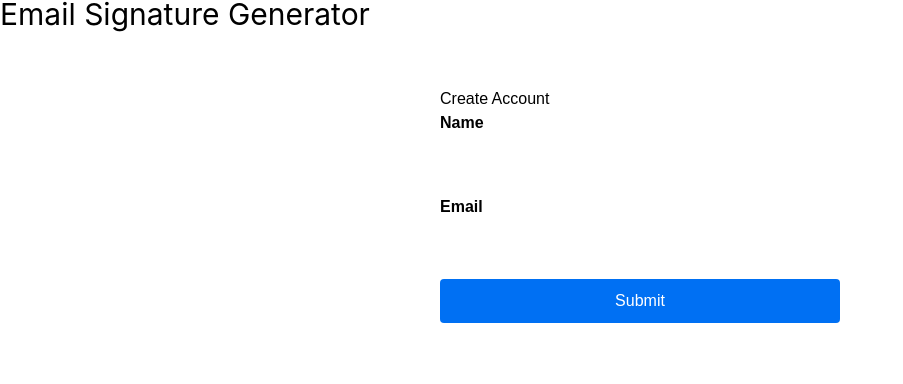
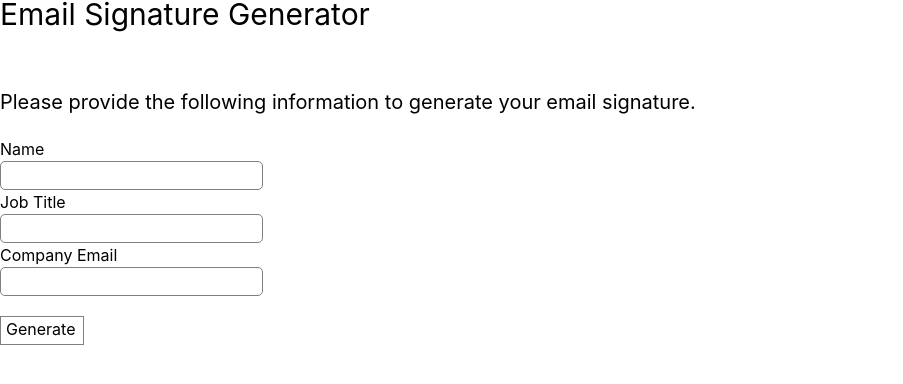
Before and after one commit to peegeetr/viterts-2026, a React (Vite) app: page /email-signature in a window 1280 px wide. Shown: the part 408-792 px from the top of the page, without its empty margins (0-903 px from the left). Built offline with nearby package versions, Linux system fonts and the light colour scheme.

Commit message:
done with email signature

```diff
--- a/src/components/email-signature-generator/EmailSignatureGenerator.tsx
+++ b/src/components/email-signature-generator/EmailSignatureGenerator.tsx
@@ -2,25 +2,7 @@ import React from "react";
 import { useQuery } from "@tanstack/react-query";
 import { GeneratedEmailSignature } from "./GeneratedEmailSignature";
 import type { ApiResponse, FormData } from "./emailSignatureTypes";
-import { FormEmailSignature } from "./FormEmailSignature";
-import { FormTest } from "./FormTest";
-
-// export interface ApiResponse {
-//   count: number;
-//   success: boolean;
-//   data: [
-//     {
-//       employee_photo: string;
-//       employee_work_email: string;
-//     },
-//   ];
-// }
-
-// interface FormData {
-//   name: string;
-//   jobTitle: string;
-//   email: string;
-// }
+import { useForm } from "@tanstack/react-form";
 
 export function EmailSignatureGenerator() {
   const [formData, setFormData] = React.useState<FormData>({
@@ -65,12 +47,6 @@ export function EmailSignatureGenerator() {
     enabled: false, // disable auto-fetching on mound and dependecy changes
   });
 
-  const handleSubmit = (e: React.SubmitEvent<HTMLFormElement>) => {
-    e.preventDefault();
-    if (!formData.email.trim()) return;
-    refetch();
-  };
-
   const handleChange = (e: React.ChangeEvent<HTMLInputElement>) => {
     const { name, value } = e.target;
 
@@ -78,6 +54,16 @@ export function EmailSignatureGenerator() {
       ...prev,
       [name]: value,
     }));
+  };
+
+  const curriedHandleChange =
+    (field: any) => (e: React.ChangeEvent<HTMLInputElement>) => {
+      const { name, value } = e.target;
+      setFormData((prev) => ({
+        ...prev,
+        [name]: value,
+      }));
+      field.handleChange(value);
     };
 
   const handleCopy = async () => {
@@ -110,6 +96,24 @@ export function EmailSignatureGenerator() {
     }
   };
 
+  // const handleSubmit = (e: React.SubmitEvent<HTMLFormElement>) => {
+  //   e.preventDefault();
+  //   if (!formData.email.trim()) return;
+  //   refetch();
+  // };
+
+  const { Field, handleSubmit } = useForm({
+    defaultValues: {
+      name: "",
+      jobTitle: "",
+      email: "",
+    },
+    onSubmit: async ({ value }) => {
+      console.log(value);
+      refetch();
+    },
+  });
+
   return (
     <div className="">
       <header
@@ -137,22 +141,40 @@ export function EmailSignatureGenerator() {
           marginTop: "50px",
         }}
       >
-        {/* <h2
+        <h2
           style={{
             fontSize: "20px",
           }}
         >
           Please provide the following information to generate your email
           signature.
-        </h2> */}
-        <FormTest />
-        {/* <FormEmailSignature /> */}
-        {/* <form onSubmit={handleSubmit} className="mt-5">
+        </h2>
+        <form
+          onSubmit={(e) => {
+            e.preventDefault();
+            handleSubmit();
+          }}
+          className="mt-5"
+        >
+          <Field
+            name="name"
+            validators={{
+              onBlur: ({ value }) =>
+                !value
+                  ? "Name is required."
+                  : value.length < 1
+                    ? "Name must be at least 3 characters"
+                    : undefined,
+            }}
+          >
+            {(field) => {
+              return (
+                <>
                   <label
                     style={{
                       display: "block",
                     }}
-            htmlFor="name"
+                    htmlFor={field.name}
                   >
                     Name
                   </label>
@@ -163,17 +185,45 @@ export function EmailSignatureGenerator() {
                       padding: "0 8px 3px 5px",
                       borderRadius: "5px",
                     }}
-            id="name"
+                    id={field.name}
                     type="text"
-            name="name"
-            value={formData.name}
-            onChange={handleChange}
+                    name={field.name}
+                    value={field.state.value}
+                    onBlur={field.handleBlur}
+                    onChange={curriedHandleChange(field)}
+                    // onChange={(e) => {
+                    //   const { name, value } = e.target;
+                    //   setFormData((prev) => ({
+                    //     ...prev,
+                    //     [name]: value,
+                    //   }));
+                    //   field.handleChange(value);
+                    // }}
                   />
+                  {field.state.meta.errors.length > 0 && (
+                    <em style={{ color: "red", fontSize: "12px" }}>
+                      {field.state.meta.errors.join(", ")}
+                    </em>
+                  )}
+                </>
+              );
+            }}
+          </Field>
+          <Field
+            name="jobTitle"
+            validators={{
+              onBlur: ({ value }) =>
+                !value ? "Job title is required." : undefined,
+            }}
+          >
+            {(field) => {
+              return (
+                <>
                   <label
                     style={{
                       display: "block",
                     }}
-            htmlFor="job-title"
+                    htmlFor={field.name}
                   >
                     Job Title
                   </label>
@@ -184,17 +234,36 @@ export function EmailSignatureGenerator() {
                       padding: "0 8px 3px 5px",
                       borderRadius: "5px",
                     }}
-            id="job-title"
+                    id={field.name}
                     type="text"
-            name="jobTitle"
-            value={formData.jobTitle}
-            onChange={handleChange}
+                    name={field.name}
+                    value={field.state.value}
+                    onBlur={field.handleBlur}
+                    onChange={curriedHandleChange(field)}
                   />
+                  {field.state.meta.errors.length > 0 && (
+                    <em style={{ color: "red", fontSize: "12px" }}>
+                      {field.state.meta.errors.join(", ")}
+                    </em>
+                  )}
+                </>
+              );
+            }}
+          </Field>
+          <Field
+            name="email"
+            validators={{
+              onBlur: ({ value }) => !value && "Email is required",
+            }}
+          >
+            {(field) => {
+              return (
+                <>
                   <label
                     style={{
                       display: "block",
                     }}
-            htmlFor="email"
+                    htmlFor={field.name}
                   >
                     Company Email
                   </label>
@@ -205,12 +274,21 @@ export function EmailSignatureGenerator() {
                       padding: "0 8px 3px 5px",
                       borderRadius: "5px",
                     }}
-            id="email"
+                    id={field.name}
                     type="email"
-            name="email"
-            value={formData.email}
-            onChange={handleChange}
+                    name={field.name}
+                    value={field.state.value}
+                    onChange={curriedHandleChange(field)}
                   />
+                  {field.state.meta.errors.length > 0 && (
+                    <em style={{ color: "red", fontSize: "12px" }}>
+                      {field.state.meta.errors.join(", ")}
+                    </em>
+                  )}
+                </>
+              );
+            }}
+          </Field>
           <button
             type="submit"
             style={{
@@ -222,7 +300,7 @@ export function EmailSignatureGenerator() {
           >
             {isFetching ? "Please wait..." : "Generate"}
           </button>
-        </form> */}
+        </form>
       </section>
       {/* Generated section */}
       {/* Loader */}
@@ -234,6 +312,7 @@ export function EmailSignatureGenerator() {
             marginTop: "40px",
             padding: "20px",
             borderRadius: "10px",
+            width: "800px",
           }}
         >
           <p>Processing...</p>
@@ -243,7 +322,12 @@ export function EmailSignatureGenerator() {
       {data && !isFetching && data?.count > 0 && (
         <>
           <div ref={contentRef}>
-            <GeneratedEmailSignature />
+            <GeneratedEmailSignature
+              name={formData.name}
+              jobTitle={formData.jobTitle}
+              email={formData.email}
+              photo={data.data[0].employee_photo}
+            />
           </div>
           {/* Action to copy */}
           <div
@@ -262,176 +346,16 @@ export function EmailSignatureGenerator() {
             </button>
           </div>
         </>
-        // <section
-        //   style={{
-        //     marginTop: "40px",
-        //     backgroundColor: "#f3f5f6",
-        //     borderRadius: "1rem",
-        //     fontSize: "14px",
-        //     padding: "25px",
-        //   }}
-        // >
-        //   <div ref={contentRef}>
-        //     {/* Signature left info */}
-        //     <div
-        //       style={{
-        //         display: "flex",
-        //         gap: "20px",
-        //       }}
-        //     >
-        //       <img
-        //         style={{
-        //           borderRadius: "9999px",
-        //           width: "6rem",
-        //           height: "6rem",
-        //         }}
-        //         src={
-        //           data.data?.[0]?.employee_photo === ""
-        //             ? `${imgUrl}/${data.data?.[0]?.employee_photo}`
-        //             : `${imgUrl}/${data.data?.[0]?.employee_photo}`
-        //         }
-        //         alt="employee headshot"
-        //       />
-
-        //       <div style={{ lineHeight: "22px" }}>
-        //         <span style={{ fontWeight: "600" }}>{formData.name}</span>
-        //         <br />
-        //         <span>{formData.jobTitle}</span>
-        //         <img
-        //           style={{ width: "130px", height: "30px", marginTop: "5px" }}
-        //           src={`${imgUrl}/fbs-logo-FBS001.png`}
-        //           alt="fbs company logo"
-        //         />
-        //       </div>
-        //       {/* Signature right info */}
-        //       <div
-        //         style={{
-        //           borderLeft: "3px solid gray",
-        //           paddingLeft: "20px",
-        //           height: "90px",
-        //           lineHeight: "22px",
-        //         }}
-        //       >
-        //         <div
-        //           style={{
-        //             display: "flex",
-        //             gap: "10px",
-        //             alignItems: "center",
-        //           }}
-        //         >
-        //           <img
-        //             src="https://demo.frontlinebusiness.com.ph/dev/signature/img/mail.png"
-        //             alt="email icon"
-        //             style={{
-        //               width: "12px",
-        //               height: "12px",
-        //             }}
-        //           />
-        //           <span>{data.data?.[0]?.employee_work_email}</span>
-        //         </div>
-        //         <div
-        //           style={{
-        //             display: "flex",
-        //             gap: "10px",
-        //             alignItems: "center",
-        //           }}
-        //         >
-        //           <img
-        //             src="https://demo.frontlinebusiness.com.ph/dev/signature/img/globe.png"
-        //             alt="web icon"
-        //             style={{ width: "12px", height: "12px" }}
-        //           />
-        //           <span>frontlinebusiness.com.ph/</span>
-        //         </div>
-        //         <div
-        //           style={{
-        //             display: "flex",
-        //             gap: "10px",
-        //             alignItems: "center",
-        //           }}
-        //         >
-        //           <img
-        //             src="https://demo.frontlinebusiness.com.ph/dev/signature/img/phone.png"
-        //             alt="moible icon"
-        //             style={{ width: "12px", height: "12px" }}
-        //           />
-        //           <span>(+63) 927 168 6810</span>
-        //         </div>
-        //         <div
-        //           style={{
-        //             display: "flex",
-        //             gap: "10px",
-        //             alignItems: "center",
-        //           }}
-        //         >
-        //           <img
-        //             src="https://demo.frontlinebusiness.com.ph/dev/signature/img/phone.png"
-        //             alt="landline icon"
-        //             style={{ width: "12px", height: "12px" }}
-        //           />
-        //           <span>(049) 530-2112</span>
-        //         </div>
-        //       </div>
-        //     </div>
-        //     {/* Confidentiality Notice */}
-        //     <div
-        //       style={{
-        //         marginTop: "40px",
-        //       }}
-        //     >
-        //       <p
-        //         style={{
-        //           fontSize: "11px",
-        //         }}
-        //       >
-        //         <span
-        //           style={{
-        //             color: "#60a5fa",
-        //           }}
-        //         >
-        //           CONFIDENTIALITY NOTICE:{" "}
-        //         </span>
-        //         The contents of this email message and any attachments are
-        //         intended solely for the addressee(s) and may contain
-        //         confidential and/or privileged information and may be legally
-        //         protected from disclosure. If you are not the intended recipient
-        //         of this message or their agent, or if this message has been
-        //         addressed to you in error, please immediately alert the sender
-        //         by reply email and then delete this message and any attachments.
-        //         If you are not the intended recipient, you are hereby notified
-        //         that any use, dissemination, copying, or storage of this message
-        //         or its attachments is strictly prohibited.
-        //       </p>
-        //     </div>
-        //   </div>
-
-        //   {/* Action to copy */}
-        //   <div
-        //     style={{
-        //       marginTop: "20px",
-        //     }}
-        //   >
-        //     <button
-        //       onClick={handleCopy}
-        //       style={{
-        //         border: "1px solid gray",
-        //         padding: "0 5px 3px 5px",
-        //       }}
-        //     >
-        //       {copied ? "Copied!" : "Copy"}
-        //     </button>
-        //   </div>
-        // </section>
       )}
       {/* Error */}
       {isError && !isFetching && (
-        <div className="mt-10 p-5 bg-[#f3f5f6] rounded-2xl text-red-700">
+        <div className="mt-10 p-5 bg-[#f3f5f6] rounded-2xl text-red-700 w-[800px]">
           Error loading data: {error.message}
         </div>
       )}
       {/* Email not exist */}
       {data && !isFetching && data?.count === 0 && (
-        <div className="mt-10 p-5 bg-[#f3f5f6] rounded-2xl text-red-700">
+        <div className="mt-10 p-5 bg-[#f3f5f6] rounded-2xl text-red-700 w-[800px]">
           <p>Email does not exist. Please use the provided company email.</p>
         </div>
       )}
--- a/src/components/email-signature-generator/FormEmailSignature.tsx
+++ b/src/components/email-signature-generator/FormEmailSignature.tsx
@@ -1,92 +1,4 @@
 import { useForm } from "@tanstack/react-form";
-import z from "zod";
-
-const formSchema = z.object({
-  name: z.string().min(1, "Required value."),
-  jobTitle: z.string().min(1, "Required value."),
-  email: z.email(),
-  // terms: z.boolean().refine((val) => val === true, {
-  //   message: "You must accept the terms and conditions",
-  // }),
-});
-
-type FieldProps<T extends string | number> = {
-  state: { value: T; meta: { errors: any[]; isTouched: boolean } };
-  handleChange: (value: T) => void;
-  handleBlur: () => void;
-};
-
-function TextField<T extends string | number>({
-  field,
-  type,
-  placeholder,
-  label,
-}: {
-  field: FieldProps<T>;
-  type?: string;
-  placeholder?: string;
-  label: string;
-}) {
-  const { errors, isTouched } = field.state.meta;
-  return (
-    <div>
-      <label className="block" htmlFor="name">
-        {label}
-      </label>
-      <input
-        className="border border-gray-400 rounded-md"
-        type={type}
-        value={field.state.value as string | number}
-        onChange={(e) =>
-          field.handleChange(
-            (type === "number"
-              ? Number(e.target.value)
-              : e.target.value) as Parameters<typeof field.handleChange>[0],
-          )
-        }
-        onBlur={field.handleBlur}
-        placeholder={placeholder}
-      />
-      {errors.length > 0 && isTouched && (
-        <span className="text-red-500">{errors[0]?.message}</span>
-      )}
-    </div>
-  );
-}
-
-// function CheckboxField<T extends boolean>({
-//   field,
-//   type,
-//   label,
-// }: {
-//   field: FieldProps<T>;
-//   type?: string;
-//   label: string;
-// }) {
-//   const { errors, isTouched } = field.state.meta;
-//   console.log(errors);
-//   return (
-//     <div>
-//       <label className="block" htmlFor="terms">
-//         {label}
-//       </label>
-//       <input
-//         className="border border-gray-400 rounded-md"
-//         type={type}
-//         checked={field.state.value} // Coerces undefined safely to a boolean structure
-//         onBlur={field.handleBlur}
-//         onChange={(e) =>
-//           field.handleChange(
-//             e.target.checked as Parameters<typeof field.handleChange>[0],
-//           )
-//         }
-//       />
-//       {errors.length > 0 && isTouched && (
-//         <span className="text-red-500">{errors[0]?.message}</span>
-//       )}
-//     </div>
-//   );
-// }
 
 export function FormEmailSignature() {
   const { Field, handleSubmit } = useForm({
@@ -98,10 +10,6 @@ export function FormEmailSignature() {
     },
     onSubmit: async ({ value }) => {
       console.log(value);
-    },
-    validators: {
-      onSubmit: formSchema,
-      onChange: formSchema,
     },
   });
 
@@ -147,15 +55,6 @@ export function FormEmailSignature() {
             />
           )}
         </Field>
-        {/* <Field name="terms">
-          {(field) => (
-            <CheckboxField
-              field={field}
-              type="checkbox"
-              label="Accept terms and conditions"
-            />
-          )}
-        </Field> */}
         <button className="block border border-gray-400" type="submit">
           Generate
         </button>
--- /dev/null
+++ b/src/components/email-signature-generator/RefFormEmailSignature.tsx
@@ -0,0 +1,165 @@
+import { useForm } from "@tanstack/react-form";
+import z from "zod";
+
+const formSchema = z.object({
+  name: z.string().min(1, "Required value."),
+  jobTitle: z.string().min(1, "Required value."),
+  email: z.email(),
+  // terms: z.boolean().refine((val) => val === true, {
+  //   message: "You must accept the terms and conditions",
+  // }),
+});
+
+type FieldProps<T extends string | number> = {
+  state: { value: T; meta: { errors: any[]; isTouched: boolean } };
+  handleChange: (value: T) => void;
+  handleBlur: () => void;
+};
+
+function TextField<T extends string | number>({
+  field,
+  type,
+  placeholder,
+  label,
+}: {
+  field: FieldProps<T>;
+  type?: string;
+  placeholder?: string;
+  label: string;
+}) {
+  const { errors, isTouched } = field.state.meta;
+  return (
+    <div>
+      <label className="block" htmlFor="name">
+        {label}
+      </label>
+      <input
+        className="border border-gray-400 rounded-md"
+        type={type}
+        value={field.state.value as string | number}
+        onChange={(e) =>
+          field.handleChange(
+            (type === "number"
+              ? Number(e.target.value)
+              : e.target.value) as Parameters<typeof field.handleChange>[0],
+          )
+        }
+        onBlur={field.handleBlur}
+        placeholder={placeholder}
+      />
+      {errors.length > 0 && isTouched && (
+        <span className="text-red-500">{errors[0]?.message}</span>
+      )}
+    </div>
+  );
+}
+
+// function CheckboxField<T extends boolean>({
+//   field,
+//   type,
+//   label,
+// }: {
+//   field: FieldProps<T>;
+//   type?: string;
+//   label: string;
+// }) {
+//   const { errors, isTouched } = field.state.meta;
+//   console.log(errors);
+//   return (
+//     <div>
+//       <label className="block" htmlFor="terms">
+//         {label}
+//       </label>
+//       <input
+//         className="border border-gray-400 rounded-md"
+//         type={type}
+//         checked={field.state.value} // Coerces undefined safely to a boolean structure
+//         onBlur={field.handleBlur}
+//         onChange={(e) =>
+//           field.handleChange(
+//             e.target.checked as Parameters<typeof field.handleChange>[0],
+//           )
+//         }
+//       />
+//       {errors.length > 0 && isTouched && (
+//         <span className="text-red-500">{errors[0]?.message}</span>
+//       )}
+//     </div>
+//   );
+// }
+
+export function RefFormEmailSignature() {
+  const { Field, handleSubmit } = useForm({
+    defaultValues: {
+      name: "",
+      email: "",
+      jobTitle: "",
+      // terms: false,
+    },
+    onSubmit: async ({ value }) => {
+      console.log(value);
+    },
+    validators: {
+      onSubmit: formSchema,
+      onChange: formSchema,
+    },
+  });
+
+  return (
+    <section className="mt-15">
+      <h2 className="text-xl">
+        Please provide the following information to generate your email
+        signature.
+      </h2>
+      <form
+        onSubmit={(e) => {
+          e.preventDefault();
+          handleSubmit();
+        }}
+      >
+        <Field name="name">
+          {(field) => (
+            <TextField
+              field={field}
+              type="name"
+              placeholder="name"
+              label="Name"
+            />
+          )}
+        </Field>
+        <Field name="jobTitle">
+          {(field) => (
+            <TextField
+              field={field}
+              type="jobTitle"
+              placeholder="Job title"
+              label="Job Title"
+            />
+          )}
+        </Field>
+        <Field name="email">
+          {(field) => (
+            <TextField
+              field={field}
+              type="email"
+              placeholder="Email"
+              label="Company Email"
+            />
+          )}
+        </Field>
+        {/* <Field name="terms">
+          {(field) => (
+            <CheckboxField
+              field={field}
+              type="checkbox"
+              label="Accept terms and conditions"
+            />
+          )}
+        </Field> */}
+        <button className="block border border-gray-400" type="submit">
+          Generate
+        </button>
+      </form>
+    </section>
+  );
+}
```
Also changed, not shown: src/components/email-signature-generator/GeneratedEmailSignature.tsx (+37 -17 lines). Lines whose indentation alone changed are shown as unchanged.
